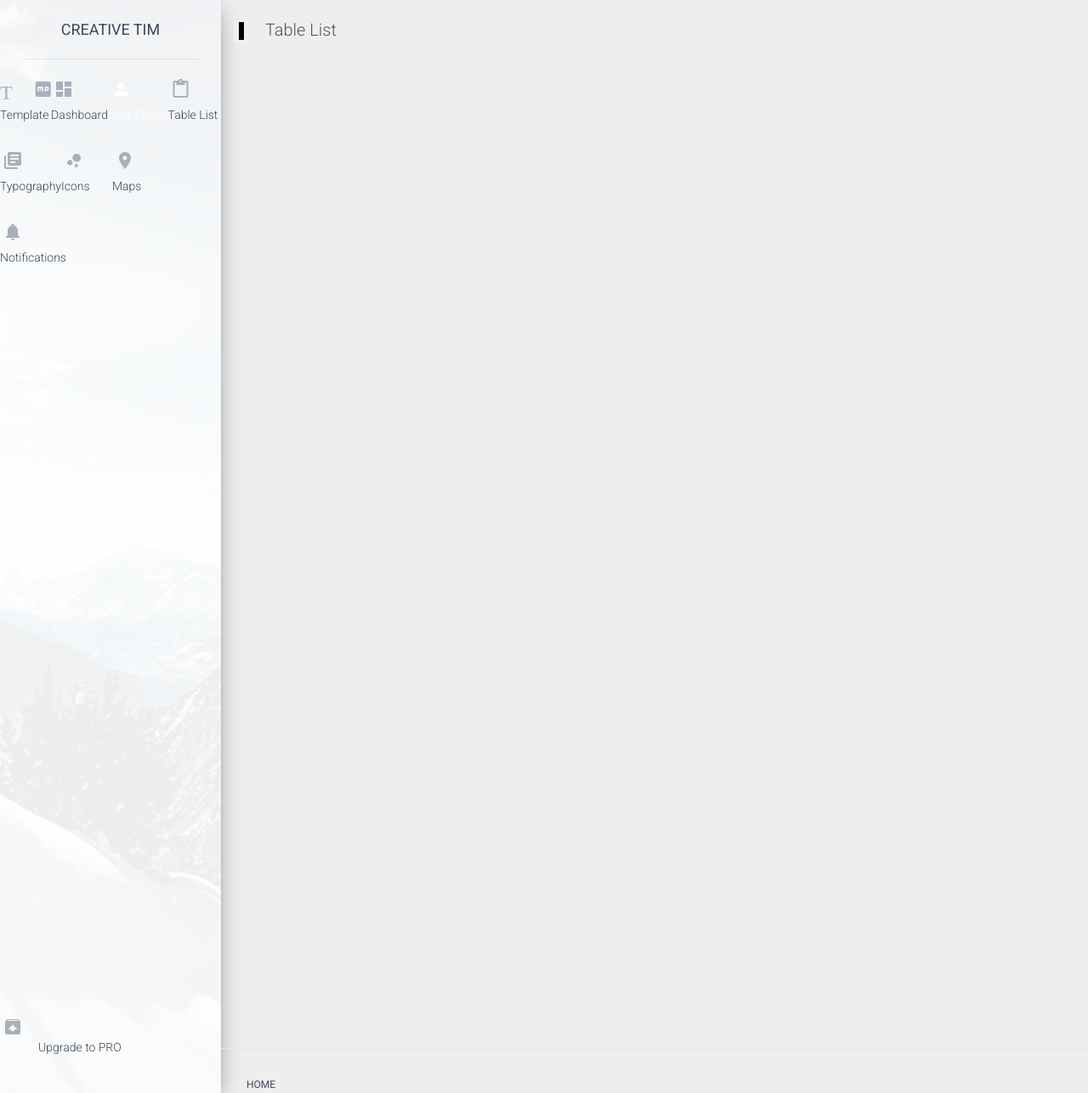
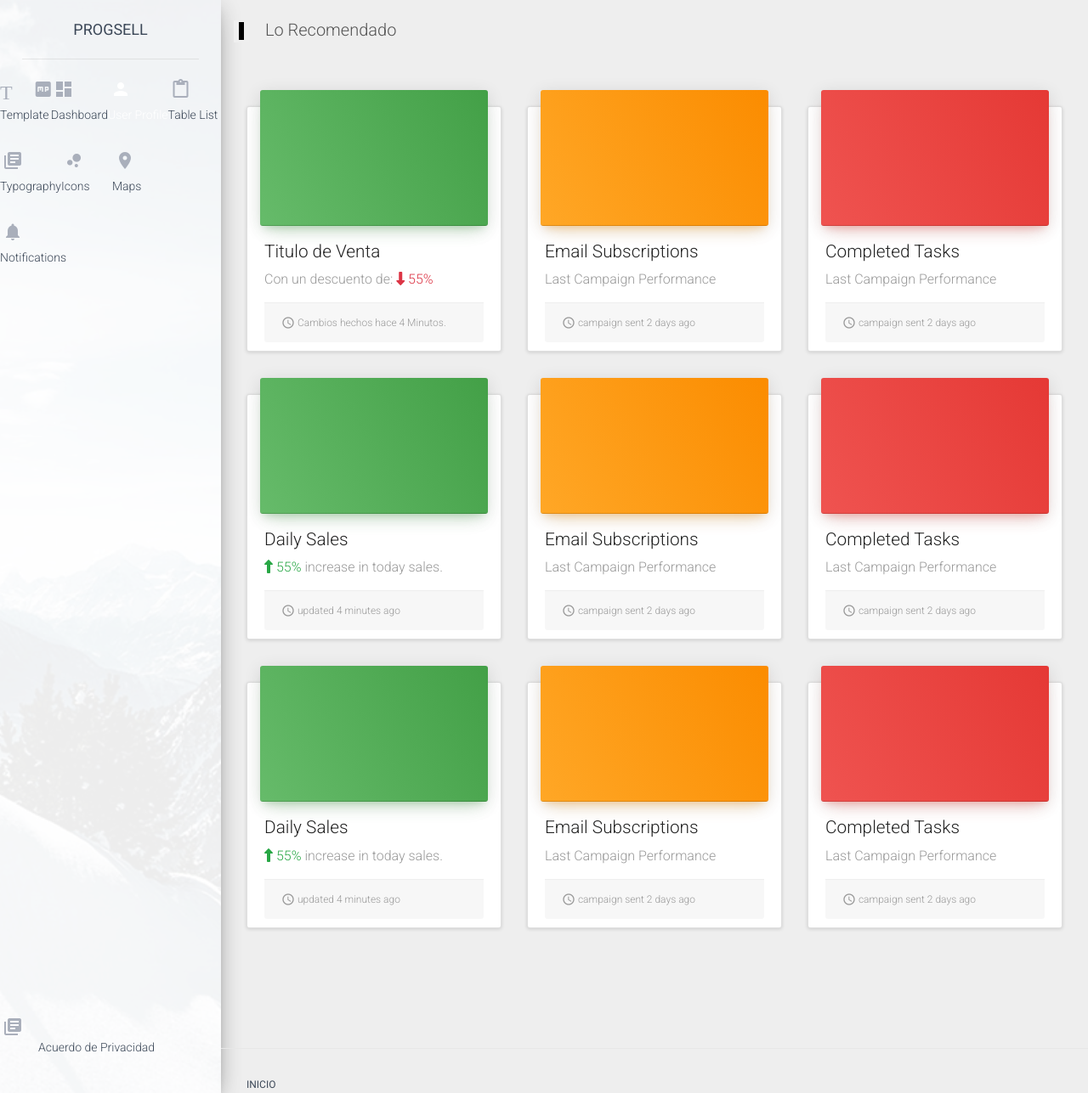
Before and after one commit to DarkCraid/ProgSell, a CodeIgniter app: a page that uses application/views/index.php in a window 1280 px wide. Shown: the whole page at 85% size. Run offline with CodeIgniter, Linux system fonts and the light colour scheme; style sheets or scripts are compiled from the project's sources; some libraries are stand-ins or nearby versions.

Commit message:
#1 update

```diff
--- a/application/views/index.php
+++ b/application/views/index.php
@@ -6,7 +6,7 @@
 	<link rel="icon" type="image/png" href="<?= base_url('assets/img/favicon.png');?>" />
 	<meta http-equiv="X-UA-Compatible" content="IE=edge,chrome=1" />
 
-	<title>Material Dashboard by Creative Tim</title>
+	<title>ProgSell.com</title>
 
 	<meta content='width=device-width, initial-scale=1.0, maximum-scale=1.0, user-scalable=0' name='viewport' />
     <meta name="viewport" content="width=device-width" />
@@ -29,7 +29,7 @@
 <body>
 
 	<div class="wrapper">
-	    <div class="sidebar" data-color="purple" data-image="<?= base_url('');?>../assets/img/sidebar-1.jpg">
+	    <div class="sidebar" data-color="green" data-image="<?= base_url('assets/img/sidebar-1.jpg');?>">
 
 			<!--
 		        Tip 1: You can change the color of the sidebar using: data-color="purple | blue | green | orange | red"
@@ -38,8 +38,8 @@
 		    -->
 
 			<div class="logo">
-				<a href="http://www.creative-tim.com" class="simple-text">
-					Creative Tim
+				<a href="<?= base_url();?>" class="simple-text">
+					ProgSell
 				</a>
 			</div>
 
@@ -96,17 +96,15 @@
 	                </li>
 					<li class="active-pro">
                         <a href="<?php //base_url('index.php/Inicio/upgrade');?>">
-	                        <i class="material-icons">unarchive</i>
-	                        <p>Upgrade to PRO</p>
+	                        <i class="material-icons">library_books</i>
+	                        <p>Acuerdo de Privacidad</p>
 	                    </a>
                     </li>
 	            </ul>
 	    	</div>
+		</div>
 
 
-
-
-		</div>
 
 	    <div class="main-panel">
 			<nav class="navbar navbar-transparent navbar-absolute">
@@ -118,7 +116,7 @@
 							<span class="icon-bar"></span>
 							<span class="icon-bar"></span>
 						</button>
-						<a class="navbar-brand" href="#">Table List</a>
+						<a class="navbar-brand" href="#">Lo Recomendado</a>
 					</div>
 					<div class="collapse navbar-collapse">
 						<ul class="nav navbar-nav navbar-right">
@@ -128,31 +126,11 @@
 									<p class="hidden-lg hidden-md">Dashboard</p>
 								</a>
 							</li>
-							<li class="dropdown">
-								  <a href="#" class="dropdown-toggle" data-toggle="dropdown">
-										<i class="material-icons">notifications</i>
-										<span class="notification">5</span>
-										<p class="hidden-lg hidden-md">Notifications</p>
-								  </a>
-								  <ul class="dropdown-menu">
-									<li><a href="#">Mike John responded to your email</a></li>
-									<li><a href="#">You have 5 new tasks</a></li>
-									<li><a href="#">You're now friend with Andrew</a></li>
-									<li><a href="#">Another Notification</a></li>
-									<li><a href="#">Another One</a></li>
-								  </ul>
-							</li>
-							<li>
-								<a href="#pablo" class="dropdown-toggle" data-toggle="dropdown">
-	 							   <i class="material-icons">person</i>
-	 							   <p class="hidden-lg hidden-md">Profile</p>
-	 						   </a>
-							</li>
 						</ul>
 
 						<form class="navbar-form navbar-right" role="search">
 							<div class="form-group  is-empty">
-	                        	<input type="text" class="form-control" placeholder="Search">
+	                        	<input type="text" class="form-control" placeholder="Buscar">
 	                        	<span class="material-input"></span>
 							</div>
 							<button type="submit" class="btn btn-white btn-round btn-just-icon">
@@ -163,27 +141,206 @@
 				</div>
 			</nav>
 
-	        <div class="content">
+	        <!--<div class="content">
 	            <div class="container-fluid">
 	                <div class="row">
 
 	                </div>
 	            </div>
-	        </div>
+	        </div>-->
+
+	        <!---->
+
+
+			<div class="content">
+				<div class="container-fluid">
+					<div class="row">
+						<div class="col-md-4">
+							<div class="card">
+								<div class="card-header card-chart" data-background-color="green">
+									<div class="ct-chart" id="dailySalesChart"></div>
+								</div>
+								<div class="card-content">
+									<h4 class="title">Titulo de Venta</h4>
+									<p class="category">Con un descuento de: <span class="text-danger"><i class="fa fa-long-arrow-down"></i> 55%  </span></p>
+								</div>
+								<div class="card-footer">
+									<div class="stats">
+										<i class="material-icons">access_time</i> Cambios hechos hace 4 Minutos.
+									</div>
+								</div>
+							</div>
+						</div>
+
+						<div class="col-md-4">
+							<div class="card">
+								<div class="card-header card-chart" data-background-color="orange">
+									<div class="ct-chart" id="emailsSubscriptionChart"></div>
+								</div>
+								<div class="card-content">
+									<h4 class="title">Email Subscriptions</h4>
+									<p class="category">Last Campaign Performance</p>
+								</div>
+								<div class="card-footer">
+									<div class="stats">
+										<i class="material-icons">access_time</i> campaign sent 2 days ago
+									</div>
+								</div>
+
+							</div>
+						</div>
+
+						<div class="col-md-4">
+							<div class="card">
+								<div class="card-header card-chart" data-background-color="red">
+									<div class="ct-chart" id="completedTasksChart"></div>
+								</div>
+								<div class="card-content">
+									<h4 class="title">Completed Tasks</h4>
+									<p class="category">Last Campaign Performance</p>
+								</div>
+								<div class="card-footer">
+									<div class="stats">
+										<i class="material-icons">access_time</i> campaign sent 2 days ago
+									</div>
+								</div>
+							</div>
+						</div>
+					</div>
+
+					<!---->
+					<div class="row">
+						<div class="col-md-4">
+							<div class="card">
+								<div class="card-header card-chart" data-background-color="green">
+									<div class="ct-chart" id="dailySalesChart"></div>
+								</div>
+								<div class="card-content">
+									<h4 class="title">Daily Sales</h4>
+									<p class="category"><span class="text-success"><i class="fa fa-long-arrow-up"></i> 55%  </span> increase in today sales.</p>
+								</div>
+								<div class="card-footer">
+									<div class="stats">
+										<i class="material-icons">access_time</i> updated 4 minutes ago
+									</div>
+								</div>
+							</div>
+						</div>
+
+						<div class="col-md-4">
+							<div class="card">
+								<div class="card-header card-chart" data-background-color="orange">
+									<div class="ct-chart" id="emailsSubscriptionChart"></div>
+								</div>
+								<div class="card-content">
+									<h4 class="title">Email Subscriptions</h4>
+									<p class="category">Last Campaign Performance</p>
+								</div>
+								<div class="card-footer">
+									<div class="stats">
+										<i class="material-icons">access_time</i> campaign sent 2 days ago
+									</div>
+								</div>
+
+							</div>
+						</div>
+
+						<div class="col-md-4">
+							<div class="card">
+								<div class="card-header card-chart" data-background-color="red">
+									<div class="ct-chart" id="completedTasksChart"></div>
+								</div>
+								<div class="card-content">
+									<h4 class="title">Completed Tasks</h4>
+									<p class="category">Last Campaign Performance</p>
+								</div>
+								<div class="card-footer">
+									<div class="stats">
+										<i class="material-icons">access_time</i> campaign sent 2 days ago
+									</div>
+								</div>
+							</div>
+						</div>
+					</div>
+					<!---->
+					<div class="row">
+						<div class="col-md-4">
+							<div class="card">
+								<div class="card-header card-chart" data-background-color="green">
+									<div class="ct-chart" id="dailySalesChart"></div>
+								</div>
+								<div class="card-content">
+									<h4 class="title">Daily Sales</h4>
+									<p class="category"><span class="text-success"><i class="fa fa-long-arrow-up"></i> 55%  </span> increase in today sales.</p>
+								</div>
+								<div class="card-footer">
+									<div class="stats">
+										<i class="material-icons">access_time</i> updated 4 minutes ago
+									</div>
+								</div>
+							</div>
+						</div>
+
+						<div class="col-md-4">
+							<div class="card">
+								<div class="card-header card-chart" data-background-color="orange">
+									<div class="ct-chart" id="emailsSubscriptionChart"></div>
+								</div>
+								<div class="card-content">
+									<h4 class="title">Email Subscriptions</h4>
+									<p class="category">Last Campaign Performance</p>
+								</div>
+								<div class="card-footer">
+									<div class="stats">
+										<i class="material-icons">access_time</i> campaign sent 2 days ago
+									</div>
+								</div>
+
+							</div>
+						</div>
+
+						<div class="col-md-4">
+							<div class="card">
+								<div class="card-header card-chart" data-background-color="red">
+									<div class="ct-chart" id="completedTasksChart"></div>
+								</div>
+								<div class="card-content">
+									<h4 class="title">Completed Tasks</h4>
+									<p class="category">Last Campaign Performance</p>
+								</div>
+								<div class="card-footer">
+									<div class="stats">
+										<i class="material-icons">access_time</i> campaign sent 2 days ago
+									</div>
+								</div>
+							</div>
+						</div>
+					</div>
+				</div>
+			</div>
+
+
+		<!---->
+
+
+
+
+
+
 			<footer class="footer">
 	            <div class="container-fluid">
 	                <nav class="pull-left">
 	                    <ul>
 	                        <li>
 	                            <a href="#">
-	                                Home
+	                                Inicio
 	                            </a>
 	                        </li>
 
 	                    </ul>
 	                </nav>
 	                <p class="copyright pull-right">
-	                    &copy; <script>document.write(new Date().getFullYear())</script> <a href="http://www.creative-tim.com">Creative Tim</a>, made with love for a better web
+	                    &copy; <script>document.write(new Date().getFullYear())</script> <a href="<?= base_url();?>">Equipo ProgSell</a>, hecho para ti.
 	                </p>
 	            </div>
 	        </footer>
```
